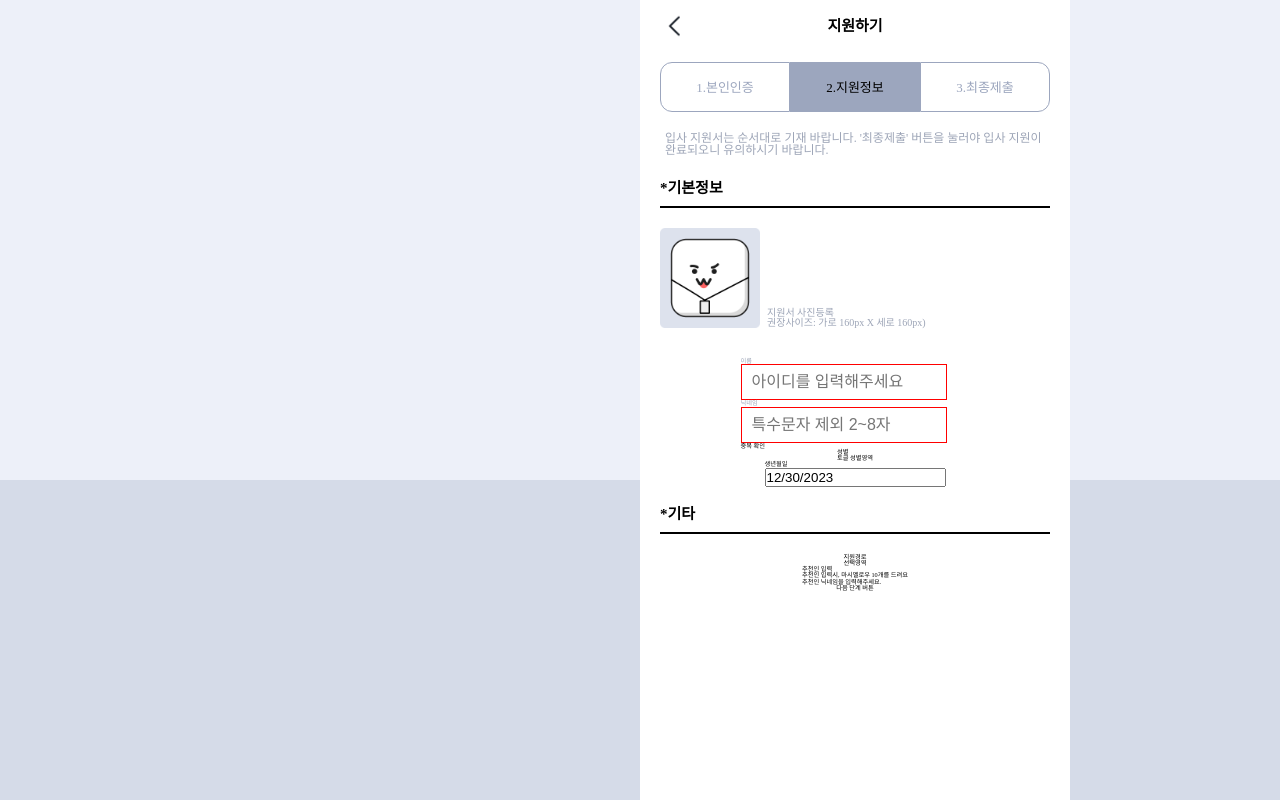
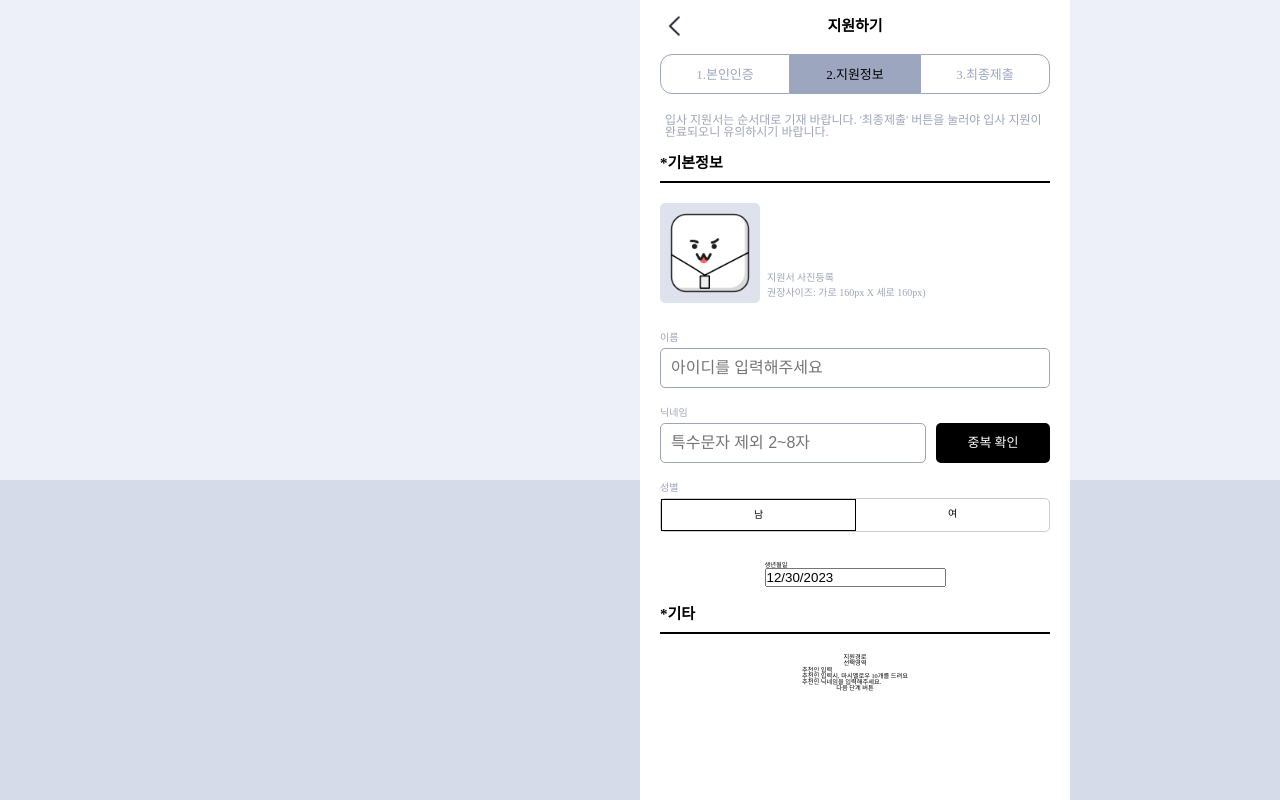
Before and after one commit to json91-dev/marshmellow-front-nextjs, a Next.js app: page /signup/info in a window 1280 px wide. Built offline with nearby package versions, Linux system fonts and the light colour scheme.

Commit message:
[feat] nickname 및 gender 선택 UI 작업

```diff
--- a/src/app/(beforeLogin)/signup/_components/InformationTab.tsx
+++ b/src/app/(beforeLogin)/signup/_components/InformationTab.tsx
@@ -21,6 +21,10 @@ export default function InformationTab({ index }: Props) {
           <p className={cx(index === 3 && style.activeFont)}>3.최종제출</p>
         </div>
       </div>
+
+      <div className={style.description}>
+        입사 지원서는 순서대로 기재 바랍니다. '최종제출' 버튼을 눌러야 입사 지원이 완료되오니 유의하시기 바랍니다.
+      </div>
     </div>
   );
 }
--- a/src/app/(beforeLogin)/signup/_components/informationTab.module.scss
+++ b/src/app/(beforeLogin)/signup/_components/informationTab.module.scss
@@ -1,14 +1,15 @@
 .container {
   width: 100%;
   height: 10%;
-  min-height: 4rem;
-  max-height: 5rem;
   display: flex;
+  flex-direction: column;
   justify-content: center;
   align-items:center;
 }
 
 .tab {
+  min-height: 4rem;
+  max-height: 5rem;
   width: 100%;
   max-width: 90rem;
   display: flex;
@@ -54,3 +55,11 @@
 .activeFont {
   color: black !important;
 }
+
+
+.description {
+  color: #9DA5B7;
+  font-size: 1.2rem;
+  margin-top: 1.5rem;
+  padding: 0.5rem;
+}
--- a/src/app/(beforeLogin)/signup/info/_components/ReactDatePicker.tsx
+++ b/src/app/(beforeLogin)/signup/info/_components/DateSelect.tsx
@@ -1,7 +1,7 @@
 import React, { useState } from 'react';
 import DatePicker from 'react-datepicker';
 import 'react-datepicker/dist/react-datepicker.css';
-export default function ReactDatePicker() {
+export default function DateSelect() {
   const [startDate, setStartDate] = useState<Date>(new Date());
 
   return (
--- /dev/null
+++ b/src/app/(beforeLogin)/signup/info/_components/GenderSelect.tsx
@@ -0,0 +1,31 @@
+import style from './genderSelect.module.scss'; // CSS 파일을 불러옵니다.
+import cx from 'classnames';
+import { useCallback, useState } from 'react';
+
+export default function GenderSelection() {
+  const [selectedGender, setSelectedGender] = useState<string>('male');
+
+  const selectGender = useCallback(
+    (gender: string) => {
+      setSelectedGender(gender);
+    },
+    [selectedGender],
+  );
+
+  return (
+    <div className={style.container}>
+      <div
+        onClick={() => selectGender('male')}
+        className={cx(style.genderOption, selectedGender === 'male' && style.selected)}
+      >
+        <div>남</div>
+      </div>
+      <div
+        onClick={() => selectGender('female')}
+        className={cx(style.genderOption, selectedGender === 'female' && style.selected)}
+      >
+        <div>여</div>
+      </div>
+    </div>
+  );
+}
--- /dev/null
+++ b/src/app/(beforeLogin)/signup/info/_components/NicknameSelect.tsx
@@ -0,0 +1,13 @@
+import style from './nicknameSelect.module.scss';
+import React from 'react';
+
+export default function NicknameSelect() {
+  return (
+    <div className={style.container}>
+      <div>
+        <input className={style.textInput} type="text" placeholder="특수문자 제외 2~8자" />
+      </div>
+      <div>중복 확인</div>
+    </div>
+  );
+}
--- /dev/null
+++ b/src/app/(beforeLogin)/signup/info/_components/genderSelect.module.scss
@@ -0,0 +1,22 @@
+.container {
+  display: flex;
+  border: 1px solid #ccc;
+  border-radius: 5px;
+  flex-direction: row;
+  box-sizing: border-box;
+}
+
+.genderOption {
+  flex: 1; /* 동일한 너비를 가지도록 */
+  padding: 10px;
+  text-align: center;
+  cursor: pointer;
+
+  div {
+    font-size: 1rem;
+  }
+}
+
+.selected {
+  border: 1px solid black;
+}
--- /dev/null
+++ b/src/app/(beforeLogin)/signup/info/_components/nicknameSelect.module.scss
@@ -0,0 +1,35 @@
+.container {
+  display: flex;
+  flex-direction: row;
+  width: 100%;
+
+  > :first-child {
+    width: 70%;
+    margin-right: 1rem;
+  }
+  > :last-child {
+    width: 30%;
+    display: flex;
+    justify-content: center;
+    align-items: center;
+    background-color: black;
+    color: white;
+    border-radius: 0.5rem;
+    font-size: 1.3rem;
+
+  }
+}
+
+.textInput {
+  width: 100%;
+  border: 1px solid #9DA5B7;
+  padding: 1rem;
+  outline: none;
+  font-size: 16px;
+  border-radius: 0.5rem;
+
+
+  &:focus {
+    border: 1px solid black;
+  }
+}
--- a/src/app/(beforeLogin)/signup/info/info.module.scss
+++ b/src/app/(beforeLogin)/signup/info/info.module.scss
@@ -17,21 +17,13 @@
 
 }
 
-.description {
-  color: #9DA5B7;
-  font-size: 1.2rem;
-  margin-top: 1.5rem;
-  padding: 0.5rem;
-}
-
 .textInput {
-  width: 90%;
+  width: 100%;
   border: 1px solid #9DA5B7;
-  border:1px solid red;
-  padding: 0.8rem 1rem;
+  padding: 1rem;
   outline: none;
-
   font-size: 16px;
+  border-radius: 0.5rem;
 
 
   &:focus {
@@ -55,6 +47,12 @@
   font-weight:bold;
 }
 
+.label {
+  color: #9DA5B7;
+  font-size: 1rem;
+  margin-bottom: 0.5rem;
+}
+
 .imageArea {
   width: 100%;
   height: 10rem;
@@ -74,6 +72,17 @@
   }
 }
 
-.label {
-  color: #9DA5B7;
+.nameArea {
+  width: 100%;
+  margin-bottom: 2rem;
 }
+
+.nicknameArea {
+  width: 100%;
+  margin-bottom: 2rem;
+}
+
+.genderArea {
+  width: 100%;
+  margin-bottom: 3rem;
+}
--- a/src/app/(beforeLogin)/signup/info/page.tsx
+++ b/src/app/(beforeLogin)/signup/info/page.tsx
@@ -4,18 +4,17 @@ import style from './info.module.scss';
 import InformationTab from '@/app/(beforeLogin)/signup/_components/InformationTab';
 import React from 'react';
 import 'react-datepicker/dist/react-datepicker.css';
-import ReactDatePicker from '@/app/(beforeLogin)/signup/info/_components/ReactDatePicker';
+import DateSelect from '@/app/(beforeLogin)/signup/info/_components/DateSelect';
 import HorizontalLine from '@/app/(beforeLogin)/signup/info/_components/HorizontalLine';
 import Image from 'next/image';
+import GenderSelect from '@/app/(beforeLogin)/signup/info/_components/GenderSelect';
+import NicknameSelect from '@/app/(beforeLogin)/signup/info/_components/NicknameSelect';
 
 /** 회원가입 정보 입력 페이지 **/
 export default function Info() {
   return (
     <div className={style.container}>
       <InformationTab index={2} />
-      <div className={style.description}>
-        입사 지원서는 순서대로 기재 바랍니다. '최종제출' 버튼을 눌러야 입사 지원이 완료되오니 유의하시기 바랍니다.
-      </div>
 
       <div className={style.secitionInfo}>
         <div>*기본정보</div>
@@ -39,20 +38,17 @@ export default function Info() {
 
       <div className={style.nicknameArea}>
         <div className={style.label}>닉네임</div>
-        <div className={style.nicknam}>
-          <input className={style.textInput} type="text" placeholder="특수문자 제외 2~8자" />
-          <div>중복 확인</div>
-        </div>
+        <NicknameSelect />
       </div>
 
       <div className={style.genderArea}>
-        <div>성별</div>
-        <div>토글 성별영역</div>
+        <div className={style.label}>성별</div>
+        <GenderSelect />
       </div>
 
       <div className={style.birthArea}>
         <div>생년월일</div>
-        <ReactDatePicker />
+        <DateSelect />
       </div>
 
       {/*기타*/}
```
